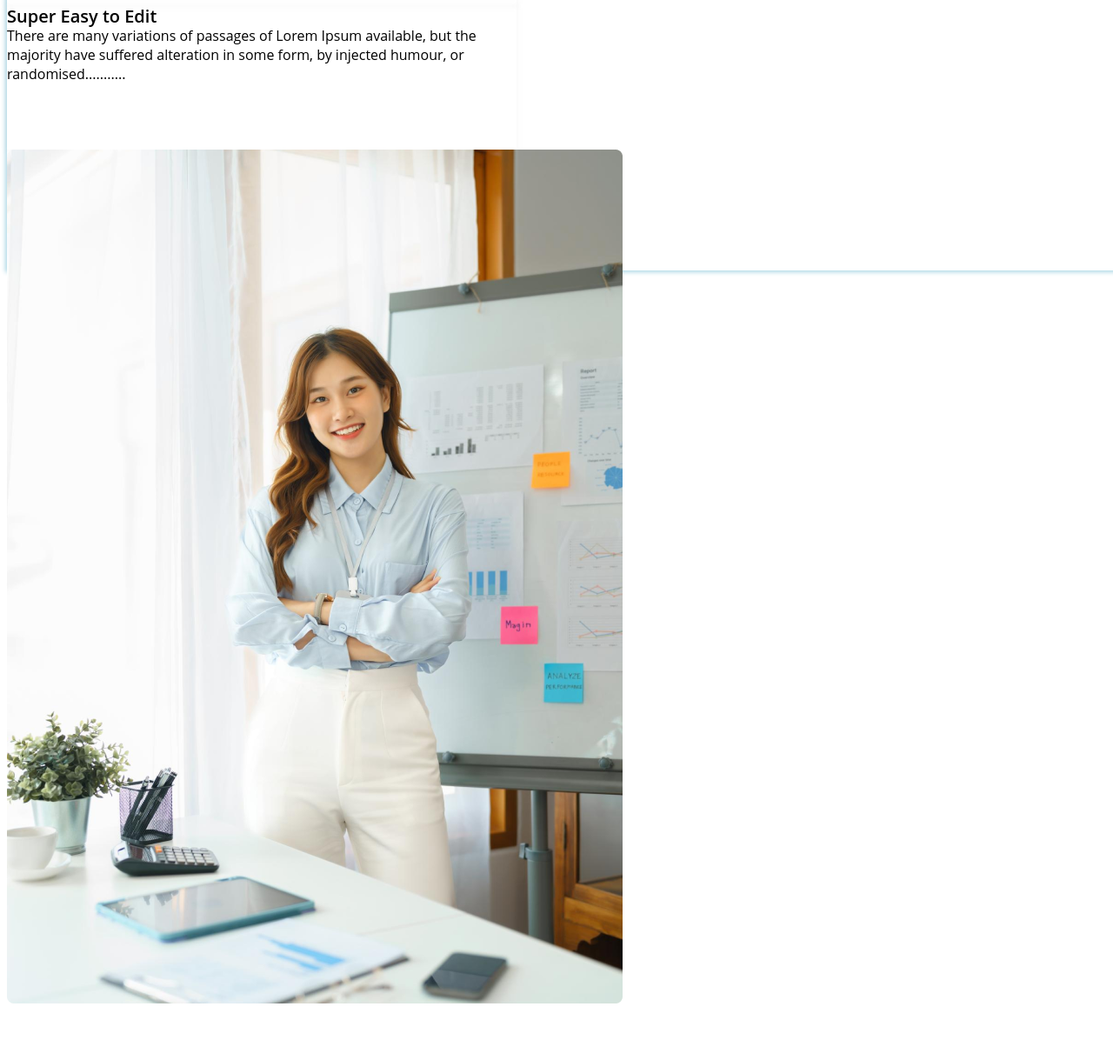
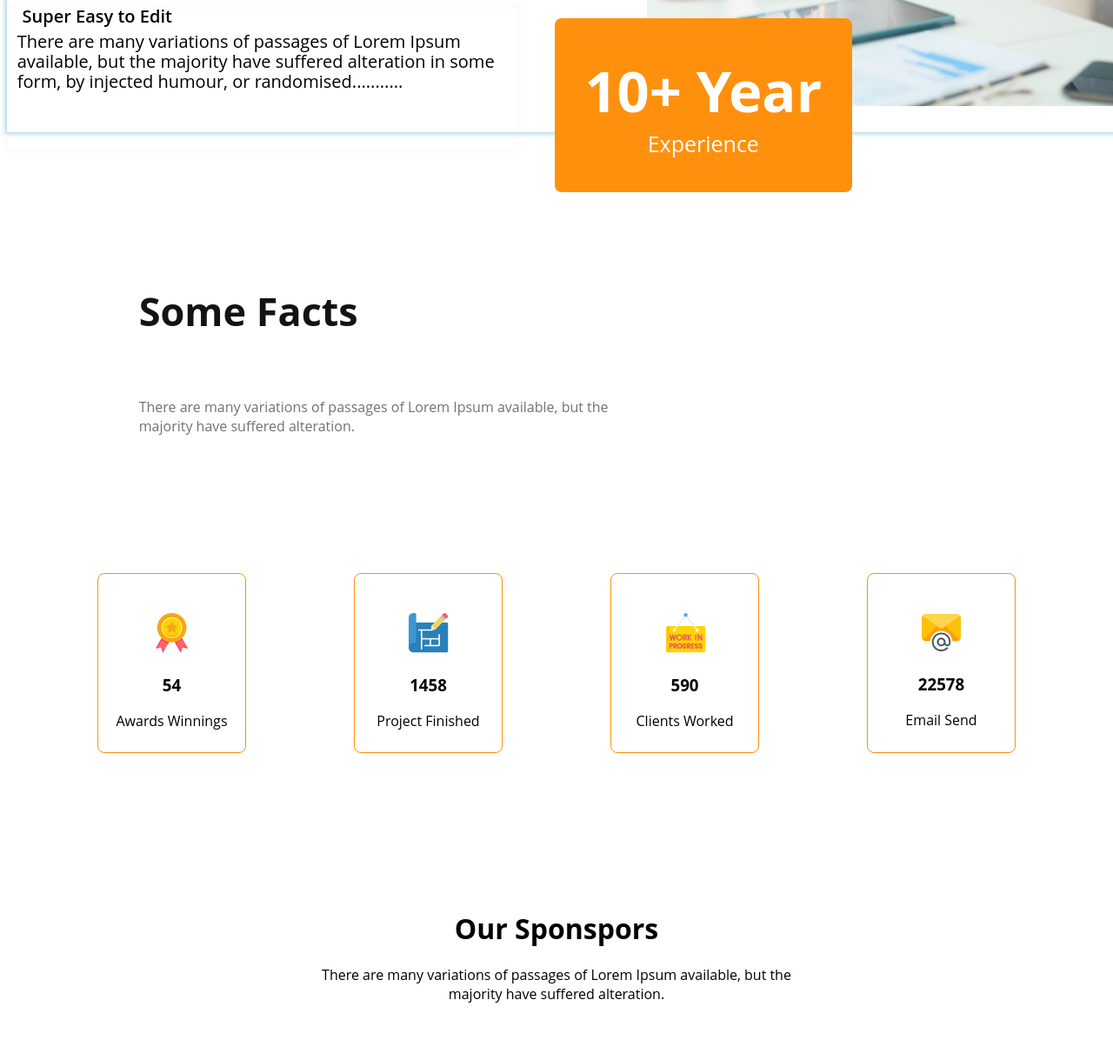
Before and after one commit to nrb04/ph-ass2, a plain HTML site: page index.html in a window 1280 px wide. Shown: the part 2834-4053 px from the top of the page at 87% size. Before the commit the page ends 3993 px from the top, so only its background shows below. Drawn offline with Linux system fonts and the light colour scheme.

Commit message:
new_problem

```diff
--- a/index.html
+++ b/index.html
@@ -33,12 +33,11 @@
  </div>
 </section>
 <section >
-    <div class="flex-container">
+ <div class="flex-container">
     <div class="lf">
         <div class="sbox">
             <div class="Sarticle">Features you will love & enjoy</div>
             <div class="arttxt">There are many variations of passages of Lorem Ipsum available, but the majority have suffered alteration in some form, by injected humour, or randomised...........
-
             </div>
         </div>
         <div class="box">
@@ -61,11 +60,68 @@
             <div class="arttxt">There are many variations of passages of Lorem Ipsum available, but the majority have suffered alteration in some form, by injected humour, or randomised...........
             </div>
         </div>
-        <div class="limgbox"><img src="images/architect.png" alt="" srcset=""></div>
+
+    </div>
+    <div ><img class="boximg" src="images/architect.png" alt="" srcset="">
+        <button class="btn2"><span class="btn2-text">10+ Year</span> Experience</button>
     </div>
 </div>
 
 </section>
+
+</section>
+<section class="last-section">
+    <div class="fact-section">
+        <h3 class="fact-section-title">Some Facts</h3>
+    <p class="fact-section-description">There are many variations of passages of Lorem Ipsum available, but the majority have suffered alteration.</p>
+    </div>
+    <div class="fact-icons">
+        <div class="icon">
+<div class="icon-img">
+<img src="images/icons/ribon.png" alt="">
+        <h3>54</h3>
+        <p class="article-description">Awards Winnings</p>
 </div>
+        </div>
+        <div class="icon">
+            <div class="icon-img">
+                <img src="images/icons/projects.png" alt="">
+        <h3>1458</h3>
+    <p class="article-description">Project Finished</p>
+            </div>
+</div>
+        <div class="icon">
+            <div class="icon-img">
+                <img src="images/icons/customers.png" alt="">
+        <h3>590</h3>
+    <p class="article-description">Clients Worked</p>
+            </div>
+</div>
+        <div class="icon">
+            <div class="icon-img">
+                <img src="images/icons/email.png" alt="">
+        <h3>22578</h3>
+    <p class="article-description">Email Send</p>
+            </div>
+</div>
+    </div>
+</section>
+</div>
+<footer>
+    <div class="footer">
+        <h1>Our Sponspors</h1>
+        <p>There are many variations of passages of Lorem Ipsum available, but the majority have suffered alteration.</p>
+    </div>
+    <div class="footer-img">
+<img src="images/sponsors/spotify.png" alt="">
+<img src="images/sponsors/amazon.png" alt="">
+<img src="images/sponsors/google.png" alt="">
+<img src="images/sponsors/telerama.png" alt="">
+<img src="images/sponsors/figma.png" alt="">
+    </div>
+    <div class="copyright">
+        All rights reserved copyright@2023 startup landing page design
+    </div>
+</footer>
 </body>
 </html>
--- a/style/style.css
+++ b/style/style.css
@@ -117,18 +117,21 @@ height: 340px;
 }
 
 .flex-container{
+height: 900px;
 width: 1440px;
-height: 1059px;
 margin-top: 3em;
 margin-left: auto;
 margin-right: auto;
 box-shadow: 0px 0px 5px 2px lightblue;
 gap: 150px;
 display: flex;
+
 }
+
 .lf{
+
   width: 586px;
-  height: 982px;
+  height: 900px;
   align-items: center;
   margin-top: 40px;
     }
@@ -146,11 +149,16 @@ display: flex;
   box-shadow:  0px 0px 5px 2px#cecece18;
 }
 .Sarticle{
+
   font-style: normal;
   font-weight: 700;
   font-size: 45px;
   line-height: 53px;
   margin-top: 20px;
+  text-align: left;
+  margin-left: 5%;
+  margin-bottom: 1%;
+
 
 }
 .article{
@@ -158,9 +166,116 @@ display: flex;
   font-weight: 600;
   font-size: 20px;
   line-height: 23px;
+  text-align: left;
+  margin-left: 3%;
+  margin-bottom: 1%;
+}
+.arttxt{
+  font-style: normal;
+  font-weight: 400;
+  font-size: 20px;
+  line-height: 23px;
+  text-align: left;
+  margin-left: 2%;
+}
+
+.boximg {
+
+width: 708px;
+height: 870px;
+border-radius: 8px;
+}
+
+.btn2{
+width: 342px;
+height: 200px;
+border-radius: 8px;
+font-size: 25px;
+font-weight: 500;
+color: #FFFFFF;
+background-color: #FF900E;
+border: none;
+margin-left: -15%;
+margin-top: -15%;
 
 }
-.limgbox{
-  position: relative;
-  width: 50%;
+.btn2-text{
+  font-weight: 700;
+font-size: 65px;
 }
+.fact-section{
+  padding-left: 12%;
+  padding-top: 130px;
+}
+.fact-section-title{
+  font-size: 45px;
+font-weight: 700;
+color: #131313;
+padding-bottom: 24px;
+}
+.fact-section-description{
+  width: 542px;
+height: 52px;
+  font-weight: 400;
+  font-size: 16px;
+  color: #727272;
+  padding-bottom: 100px;
+}
+.fact-icons{
+  display: flex;
+  justify-content: center;
+  gap: 124px;
+  margin-left: 290px;
+  margin-right: 290px;
+margin-top: 50px;
+margin-bottom: 150px;
+
+}
+.icon{
+  width: 241.83px;
+  height: 160px;
+border: 1px solid #FF900E;
+border-radius: 8px;
+text-align: center;
+padding-top: 45px;
+transition: transform 1s;
+
+}
+.icon:hover{
+  width: 200px;
+  height: 140px;
+  background-color: #FF900E;
+  transform: scale(1.5);
+
+}
+.icon-img{
+  width: 169px;
+  height: 136.22px;
+  margin: auto;
+}
+
+.footer{
+  width: 542px;
+height: 129px;
+  text-align: center;
+  margin-left: auto;
+  margin-right: auto;
+  margin-top: 180px;
+  margin-bottom: 50px;
+}
+.footer-img{
+  display: flex;
+  justify-content: center;
+  gap: 155px;
+}
+.copyright{
+  width: 1440px;
+height: 100px;
+margin: 130px auto 216px auto;
+text-align: center;
+background-color: #FFF4E7;
+border-radius: 8px;
+padding-top: 80px;
+
+
+}
```
